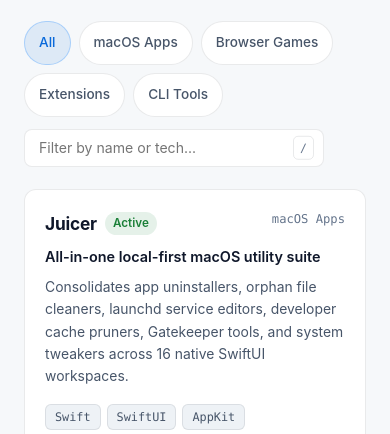
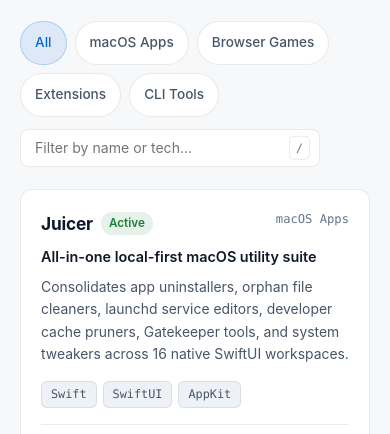
Before and after one commit to AMFI-Disable/AMFI-Disable.github.io, a website built with Vite: page index.html in a window 390 px wide. Shown: the part 739-1173 px from the top of the page. Built offline with nearby package versions, Linux system fonts and the light colour scheme.

Commit message:
style: widen responsive layout

```diff
--- a/src/styles/main.css
+++ b/src/styles/main.css
@@ -7,7 +7,7 @@
   --radius-lg: 16px;
   --radius-pill: 999px;
 
-  --max-width: 1120px;
+  --max-width: clamp(1040px, 88vw, 1920px);
   --transition: 180ms cubic-bezier(0.2, 0.8, 0.2, 1);
 }
 
@@ -94,7 +94,7 @@ input {
   width: 100%;
   max-width: var(--max-width);
   margin: 0 auto;
-  padding: 0 24px;
+  padding: 0 clamp(20px, 3vw, 56px);
 }
 
 /* Header */
@@ -399,8 +399,8 @@ input {
 /* Project Grid */
 .projects-grid {
   display: grid;
-  grid-template-columns: repeat(auto-fill, minmax(320px, 1fr));
-  gap: 16px;
+  grid-template-columns: repeat(auto-fill, minmax(min(100%, 340px), 1fr));
+  gap: clamp(16px, 1.5vw, 24px);
 }
 
 .project-card {
@@ -753,12 +753,6 @@ body {
   padding-bottom: env(safe-area-inset-bottom, 0px);
 }
 
-@media (min-width: 1440px) {
-  .container {
-    max-width: 1200px;
-  }
-}
-
 @media (min-resolution: 2dppx) {
   .site-header,
   .card,
```
